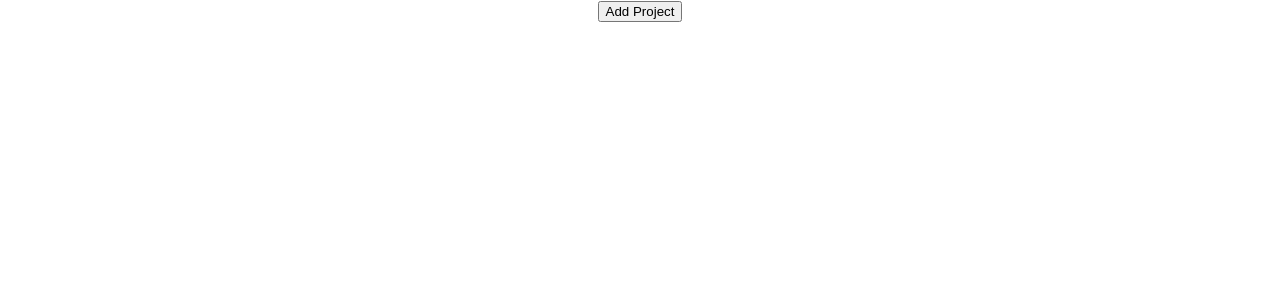
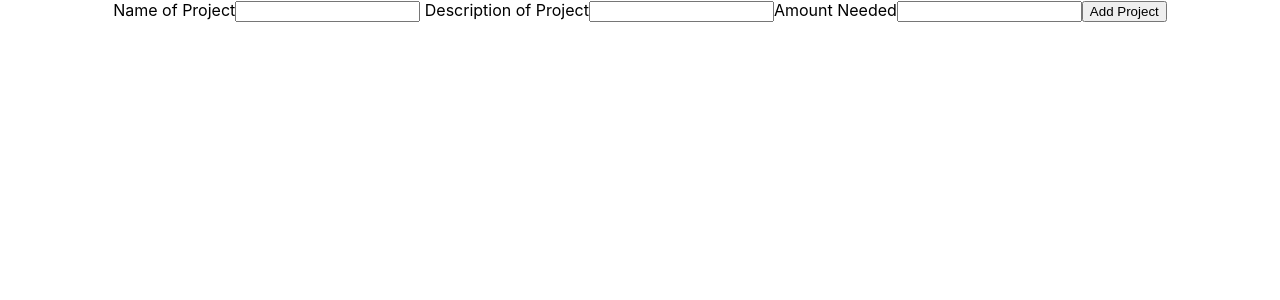
Before and after one commit to Virtual-R/fe, a React (Create React App) app: page /addproject in a window 1280 px wide. Shown: the top 300 px of the page. Built offline with nearby package versions, Linux system fonts and the light colour scheme.

Commit message:
Setting up crud for projects

```diff
--- a/src/actions/editProject.js
+++ b/src/actions/editProject.js
@@ -1,4 +1,4 @@
-import {EDIT_PROJECTS_START,EDIT_PROJECTS_SUCCESS, EDIT_PROJECTS_ERROR} from '../types/types';
+import {EDIT_PROJECTS_START,EDIT_PROJECTS_SUCCESS, EDIT_PROJECTS_ERROR, DELETE_PROJECTS_SUCCESS, DELETE_PROJECTS_START, DELETE_PROJECTS_ERROR} from '../types/types';
 import axiosWithAuth from '../utils/axiosWithAuth';
 
 export const editProject = () => dispatch=>{
@@ -10,3 +10,13 @@ export const editProject = () => dispatch=>{
    })
    .catch(error =>dispatch({ type: EDIT_PROJECTS_ERROR, payload: error.response}))
 }
+
+export const deleteProject = () =>dispatch=>{
+   dispatch({type: DELETE_PROJECTS_START});
+   axiosWithAuth()
+   .delete('')
+   .then(response=>{
+      dispatch({type:DELETE_PROJECTS_SUCCESS, payload: response.data.results})
+   })
+   .catch(error=>dispatch({DELETE_PROJECTS_ERROR, payload:error.response}))
+}
--- a/src/components/LandingPage.js
+++ b/src/components/LandingPage.js
@@ -1,10 +1,29 @@
-import React from 'react'
+import React, {useState} from 'react';
+import {useSelector, useDispatch} from 'react-redux';
+import  {editProject,deleteProject} from '../actions/editProject';
 
 
 const LandingPage = props => {
+
+   const projects = useSelector( state => state.projects);
+   const dispatch = useDispatch();
+   const handleDelete = event =>{
+      event.preventDefault();
+      dispatch(deleteProject(event.target.value));
+      };
+
+   const handleEdit = event =>{
+      event.preventDefault()
+
+      dispatch(editProject(event.target.value))
+   }
    return (
       <div>
-        LandingPage
+       {/* {projects.map((project)=>(
+          <div key={project.id}></div>
+       ))}  */}
+       <button onClick={handleDelete}>Delete</button>
+       <button onClick={handleEdit}>Edit</button>
       </div>
    )
 }
--- a/src/components/ProjectForm.js
+++ b/src/components/ProjectForm.js
@@ -1,10 +1,37 @@
-import React from 'react'
+import React , {useState} from 'react';
+import { addProject } from '../reducers/addProject';
+import {useDispatch} from 'react-redux';
+
 
  const ProjectForm = () => {
+    const [newProject, setNewProject] = useState({
+       name:'',
+       description:'',
+       amount:'',
+    });
+    const dispatch = useDispatch()
+    const handleSubmit=(event)=>{
+       event.preventDefault()
+      setNewProject({
+         ...newProject,
+         [event.target.name]: event.target.value
+      })
+    }
+    const handleChange =(event) =>{
+       event.preventDefault();
+       dispatch(addProject(newProject));
+
+    }
    return (
-      <div>
-         <button>Add Project</button>
-      </div>
+      <form onSubmit={handleSubmit}>
+         <label>
+            Name of Project
+         <input type="text" name='name' value={newProject.name} onChange={handleChange}/>
+         </label>
+         <label> Description of Project<input type='text' name='description' value={newProject.description} onChange={handleChange}></input></label>
+         <label>Amount Needed<input type="text" name='amount' value={newProject.amount} onChange={handleChange}/></label>
+         <button type='submit'>Add Project</button>
+         </form>
    )
 }
 export default ProjectForm;
--- a/src/components/SignUpForm.js
+++ b/src/components/SignUpForm.js
@@ -1,47 +1,40 @@
-import React , {useState}from  'react';
+import React, {useState} from 'react';
 import { useForm } from 'react-hook-form';
 import {Link} from 'react-router-dom';
-import {signUp} from '../actions/signUp';
-import {useSelector,useDispatch} from 'react-redux';
+import axios from 'axios';
+
 
 function SignUpForm() {
-  const dispatch = useDispatch();
-  const user = useSelector(state=>state.signup)
-  console.log("user",user.password)
-  const { register, handleSubmit } = useForm()
-  const [users, setUsers] = useState({
-    email:'',
-    username:'',
-    password:'',
-  })
-  // const onSubmit = data => console.log(data)
-  const onSubmit = (event,props) =>{
-    // event.preventDefault();
-    dispatch(signUp(setUsers))
-    props.history.push('/landingpage')
+  const { register, errors, handleSubmit } = useForm();
+  const [user, setUser] = useState ({})
 
+  const onSubmit = data => {
+    const user = data;
+
+    axios.post('/api/register', user)
+    .then(res => setUser(res.data))
+    .catch(err => console.log(err))
   }
-  const handleChange = (event)=>{
-    event.preventDefault()
-    setUsers({
-      ...users,
-      [event.target.name] : event.target.value
 
-    })
-  }
+  console.log(user)
+
 
   return (
     <>
     <Link to='/login'>Login</Link>
     <form onSubmit={handleSubmit(onSubmit)}>
 
-      <input type="text" name="firstName" ref={register({ required: true, maxLength: 20 })} value={users.username} onChange={handleChange}/>
+      <input placeholder="John" type="text" name="firstName" ref={register({ required: true, maxLength: 20 })} />
+      {errors.firstName && 'Uh Oh...First Name is required.'}
 
-      <input type="text" name="lastName" ref={register({ required: true, pattern: /^[A-Za-z]+$/i })} />
+      <input placeholder="Doe" type="text" name="lastName" ref={register({ required: true, pattern: /^[A-Za-z]+$/i })} />
+      {errors.lastName && 'Uh Oh...Last Name is required.'}
 
       <input type="email" placeholder="Johndoe@email.com" name="email" ref={register({required: true})}/>
+      {errors.email && 'Uh Oh...An Email is required.'}
 
-      <input name="age" type="number" ref={register({ min: 18, max: 150})} />
+      <input placeholder="Age" name="age" type="number" ref={register({ min: 18})} />
+      {errors.age && 'Uh Oh...You must be 18 years or older to sign-up.'}
 
       <input type="submit" />
 
--- a/src/types/types.js
+++ b/src/types/types.js
@@ -13,3 +13,7 @@ export const ADD_PROJECTS_ERROR ='ADD_PROJECTS_ERROR';
 export const EDIT_PROJECTS_START ='EDIT_PROJECTS_START';
 export const EDIT_PROJECTS_SUCCESS ='EDIT_PROJECTS_SUCCESS';
 export const EDIT_PROJECTS_ERROR ='EDIT_PROJECTS_ERROR';
+
+export const DELETE_PROJECTS_SUCCESS ='DELETE_PROJECT_SUCCESS';
+export const DELETE_PROJECTS_START ='DELETE_PROJECTS_START';
+export const DELETE_PROJECTS_ERROR ='DELETE_PROJECTS_ERROR';
```
